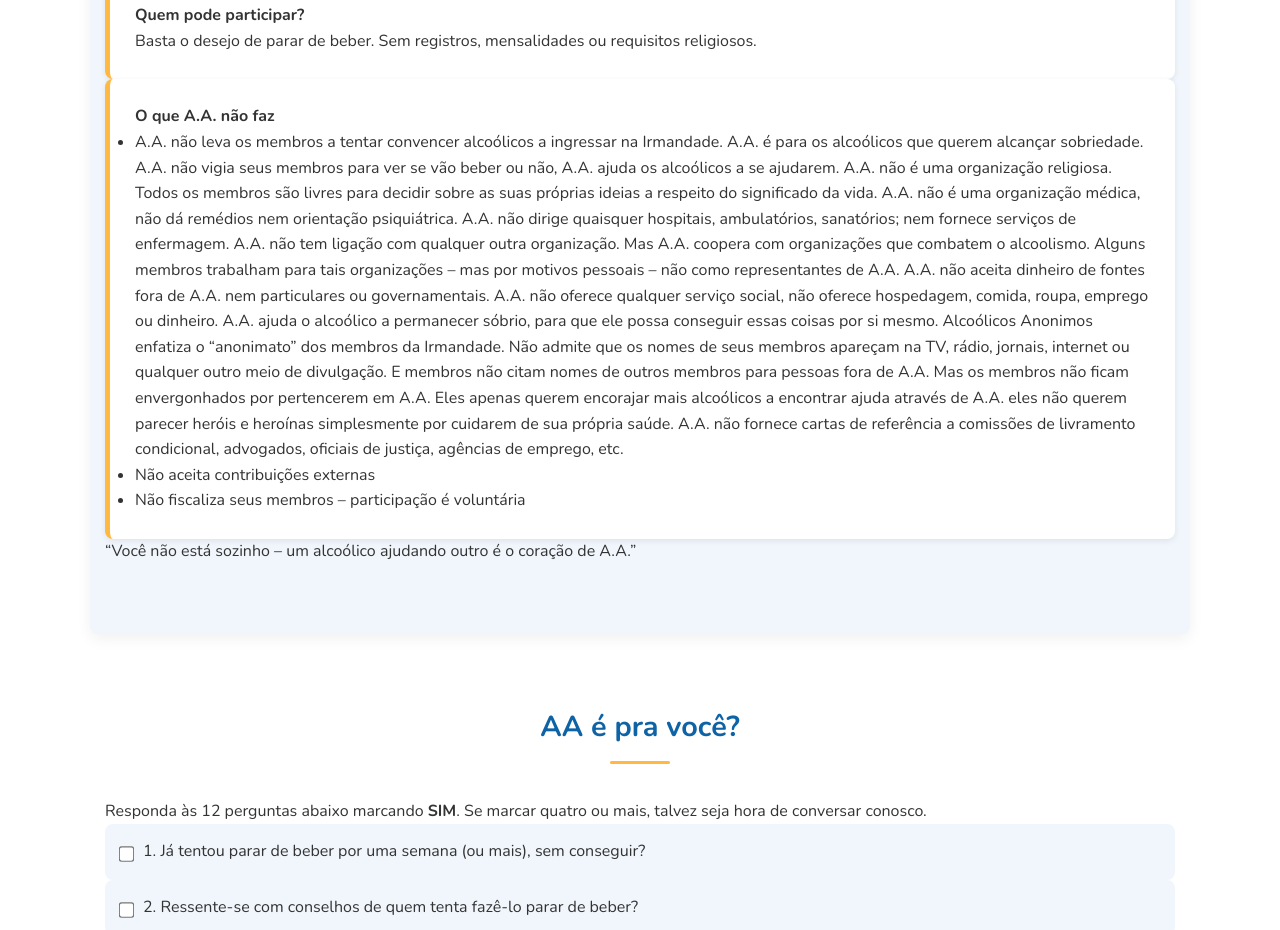
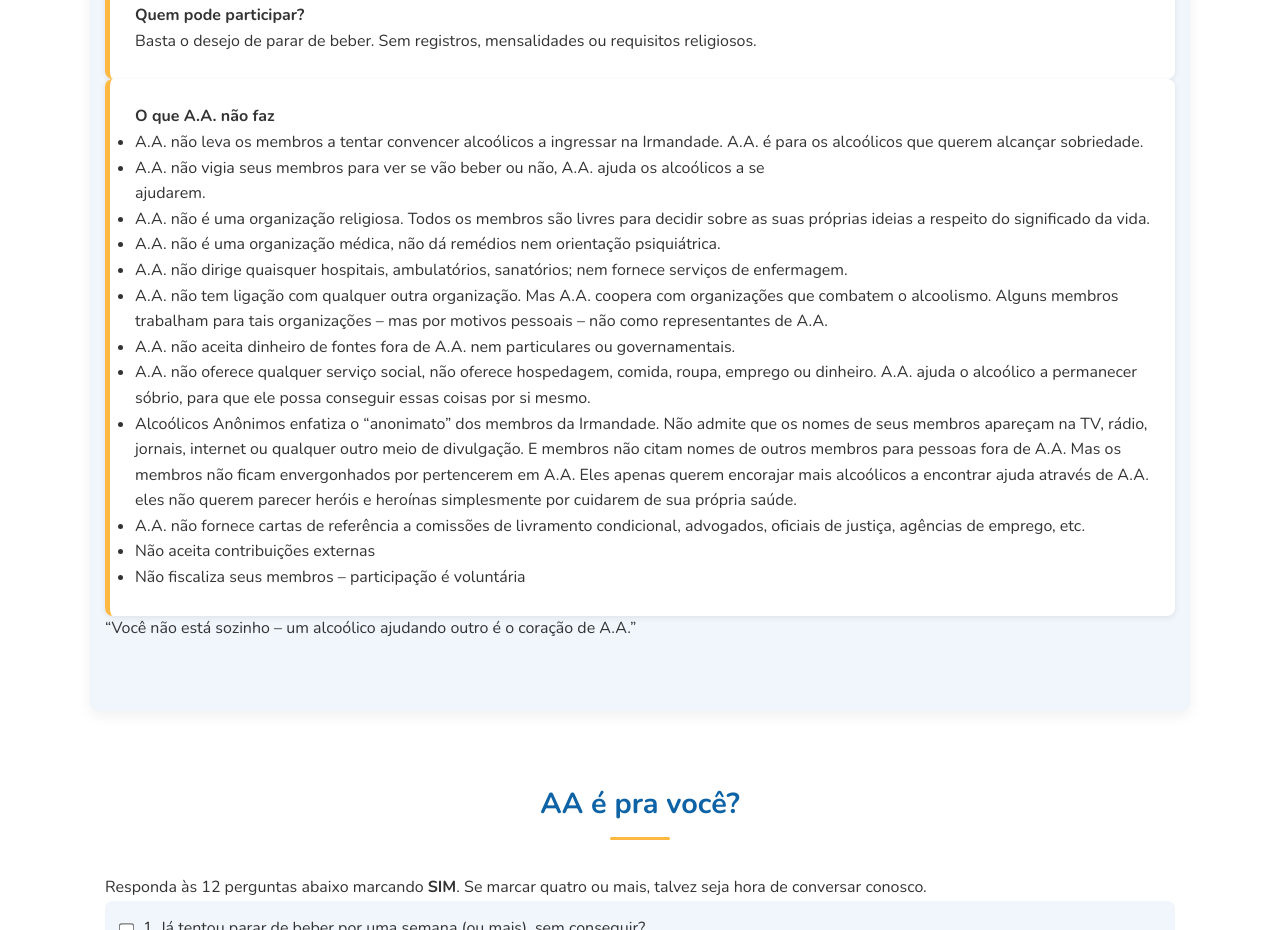
Before and after one commit to a-a-area37/siteInovacao, a plain HTML site: page index.html in a window 1280 px wide. Shown: the part 1415-2345 px from the top of the page. Drawn offline with nearby package versions, Linux system fonts and the light colour scheme.

Commit message:
Update index.html

```diff
--- a/index.html
+++ b/index.html
@@ -352,37 +352,37 @@
                 <h4>O que A.A. não faz</h4>
                 <ul>
                     <li>A.A. não leva os membros a tentar convencer alcoólicos a ingressar na Irmandade. A.A. é para os
-                        alcoólicos que querem alcançar sobriedade.
+                        alcoólicos que querem alcançar sobriedade.</li>
 
-                        A.A. não vigia seus membros para ver se vão beber ou não, A.A. ajuda os alcoólicos a se
+                    <li> A.A. não vigia seus membros para ver se vão beber ou não, A.A. ajuda os alcoólicos a se</li>
                     ajudarem.
 
-                        A.A. não é uma organização religiosa. Todos os membros são livres para decidir sobre as suas
-                        próprias ideias a respeito do significado da vida.
+                    <li>A.A. não é uma organização religiosa. Todos os membros são livres para decidir sobre as suas
+                    próprias ideias a respeito do significado da vida.</li>
 
-                        A.A. não é uma organização médica, não dá remédios nem orientação psiquiátrica.
+                   <li>A.A. não é uma organização médica, não dá remédios nem orientação psiquiátrica.</li>
 
-                        A.A. não dirige quaisquer hospitais, ambulatórios, sanatórios; nem fornece serviços de
-                        enfermagem.
+                   <li>A.A. não dirige quaisquer hospitais, ambulatórios, sanatórios; nem fornece serviços de
+                    enfermagem.</li>
 
-                        A.A. não tem ligação com qualquer outra organização. Mas A.A. coopera com organizações que
+                    <li>A.A. não tem ligação com qualquer outra organização. Mas A.A. coopera com organizações que
                     combatem o alcoolismo. Alguns membros trabalham para tais organizações – mas por motivos
-                        pessoais – não como representantes de A.A.
+                    pessoais – não como representantes de A.A.</li>
 
-                        A.A. não aceita dinheiro de fontes fora de A.A. nem particulares ou governamentais.
+                   <li>A.A. não aceita dinheiro de fontes fora de A.A. nem particulares ou governamentais.</li>
 
-                        A.A. não oferece qualquer serviço social, não oferece hospedagem, comida, roupa, emprego ou
+                    <li>A.A. não oferece qualquer serviço social, não oferece hospedagem, comida, roupa, emprego ou
                     dinheiro. A.A. ajuda o alcoólico a permanecer sóbrio, para que ele possa conseguir essas coisas
-                        por si mesmo.
+                    por si mesmo.</li>
 
-                        Alcoólicos Anonimos enfatiza o “anonimato” dos membros da Irmandade. Não admite que os nomes de
+                    <li>Alcoólicos Anônimos enfatiza o “anonimato” dos membros da Irmandade. Não admite que os nomes de
                     seus membros apareçam na TV, rádio, jornais, internet ou qualquer outro meio de divulgação. E
                     membros não citam nomes de outros membros para pessoas fora de A.A. Mas os membros não ficam
                     envergonhados por pertencerem em A.A. Eles apenas querem encorajar mais alcoólicos a encontrar
                     ajuda através de A.A. eles não querem parecer heróis e heroínas simplesmente por cuidarem de sua
-                        própria saúde.
+                    própria saúde.</li>
 
-                        A.A. não fornece cartas de referência a comissões de livramento condicional, advogados, oficiais
+                    <li>A.A. não fornece cartas de referência a comissões de livramento condicional, advogados, oficiais
                     de justiça, agências de emprego, etc.</li>
                     <li>Não aceita contribuições externas</li>
                     <li>Não fiscaliza seus membros – participação é voluntária</li>
@@ -470,7 +470,8 @@
             <div class="card">
                 <h4>Linha de Ajuda</h4>
                 <p>Se você precisa de ajuda imediata, entre em contato com nossa linha de ajuda.</p>
-                <a href="https://api.whatsapp.com/send?phone=5541992068162&text=Encontrei%20o%20site%20de%20A.A.%20e%20estou%20precisando%20de%20ajuda..." class="btn">Acessar Linha de Ajuda</a>
+                <a href="https://api.whatsapp.com/send?phone=5541992068162&text=Encontrei%20o%20site%20de%20A.A.%20e%20estou%20precisando%20de%20ajuda..."
+                    class="btn">Acessar Linha de Ajuda</a>
             </div>
             <div class="card">
                 <h4>Encontre um Grupo Perto de Você</h4>
```
Lines whose indentation alone changed are shown as unchanged.
